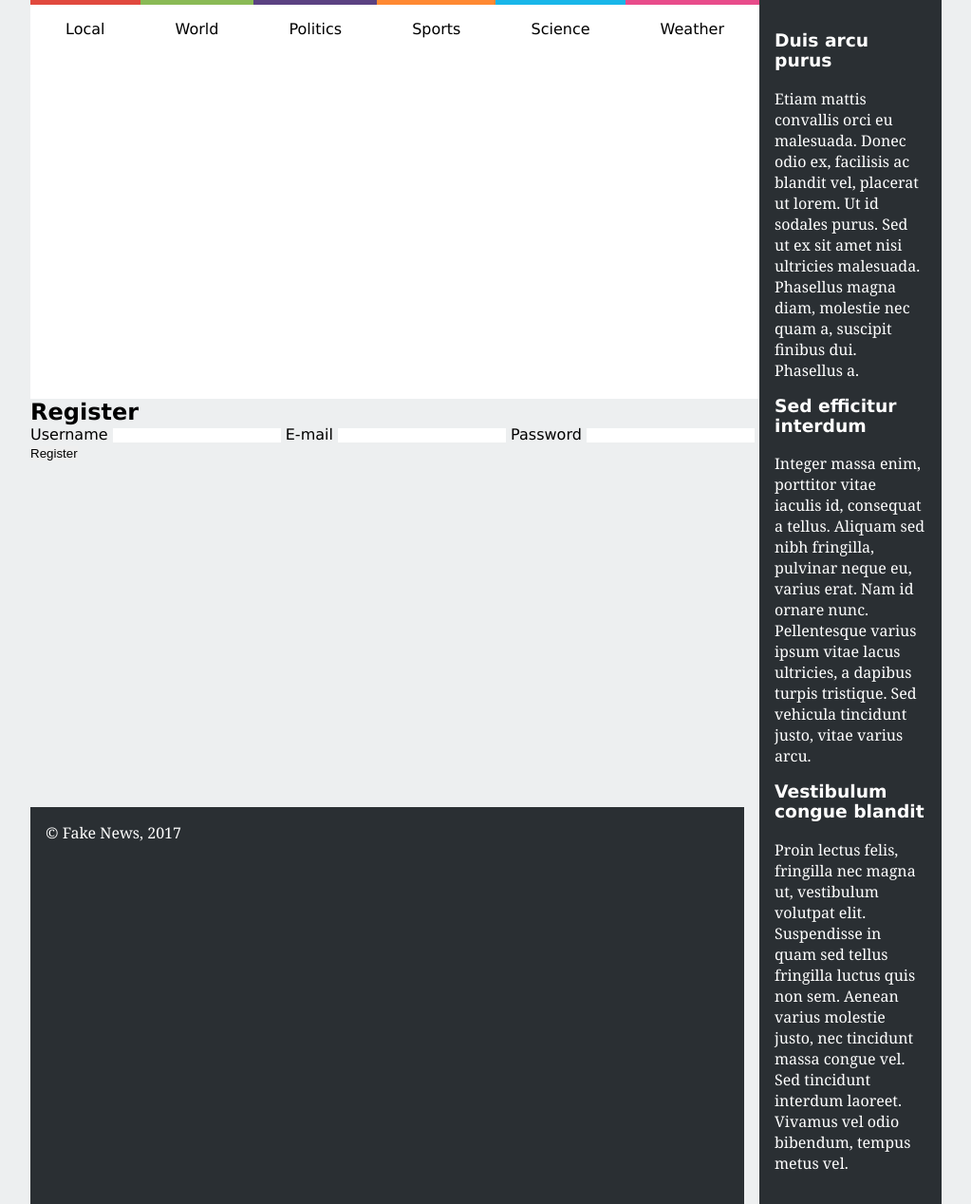
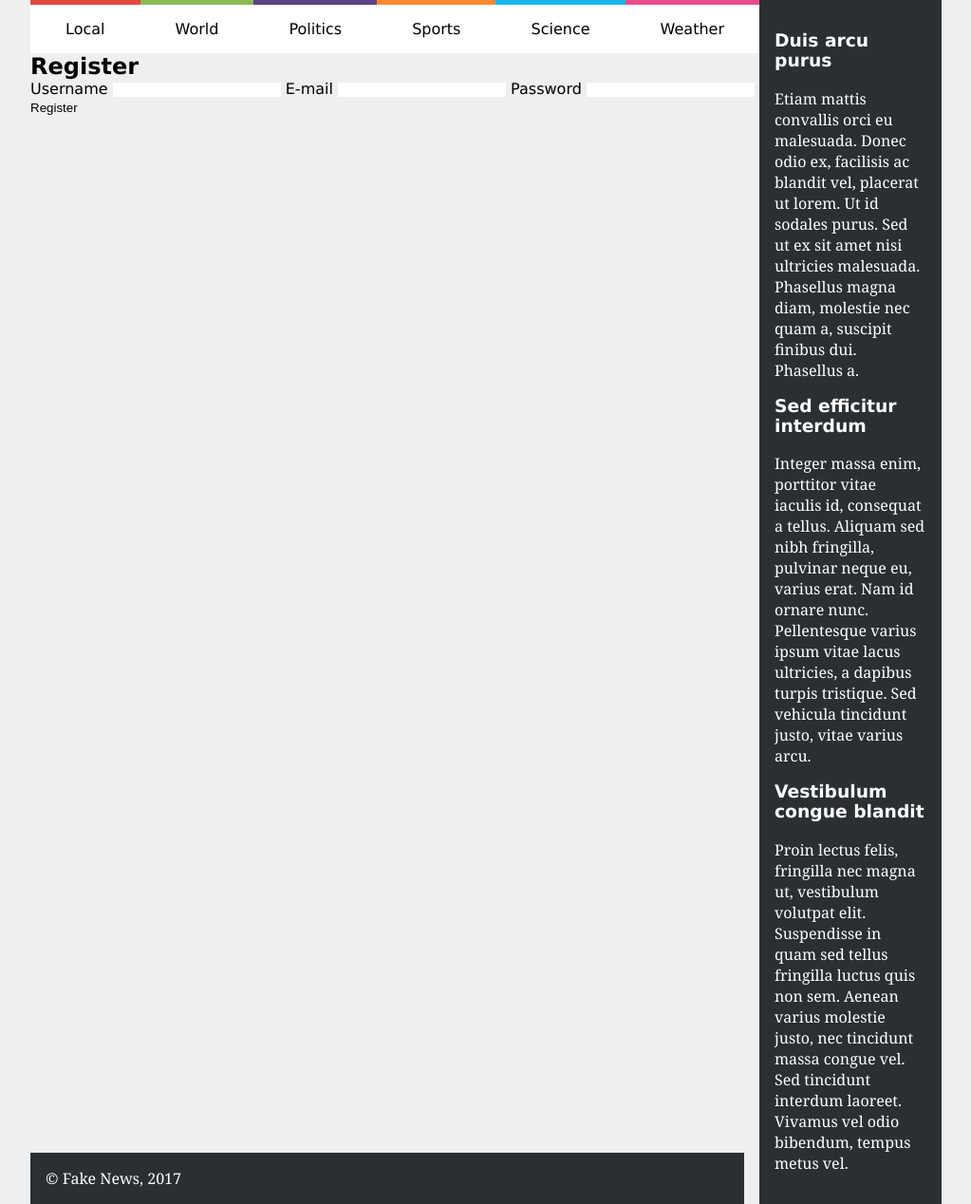
Before and after one commit to a3up/letw, a PHP site: page /register.html in a window 1280 px wide. Shown: the part 82-1350 px from the top of the page at 95% size, without its empty margins (128-1151 px from the left). Run offline with PHP 8.4, Linux system fonts and the light colour scheme.

Commit message:
footer was too big sometimes

```diff
--- a/css/news/layout.css
+++ b/css/news/layout.css
@@ -4,6 +4,7 @@
     margin: 0 auto;
     display: grid;
     grid-template-columns: 1fr 20%;
+    grid-template-rows: auto auto 1fr auto;
     grid-template-areas: "header header"
                          "menu   related"
                          "news   related"
```
